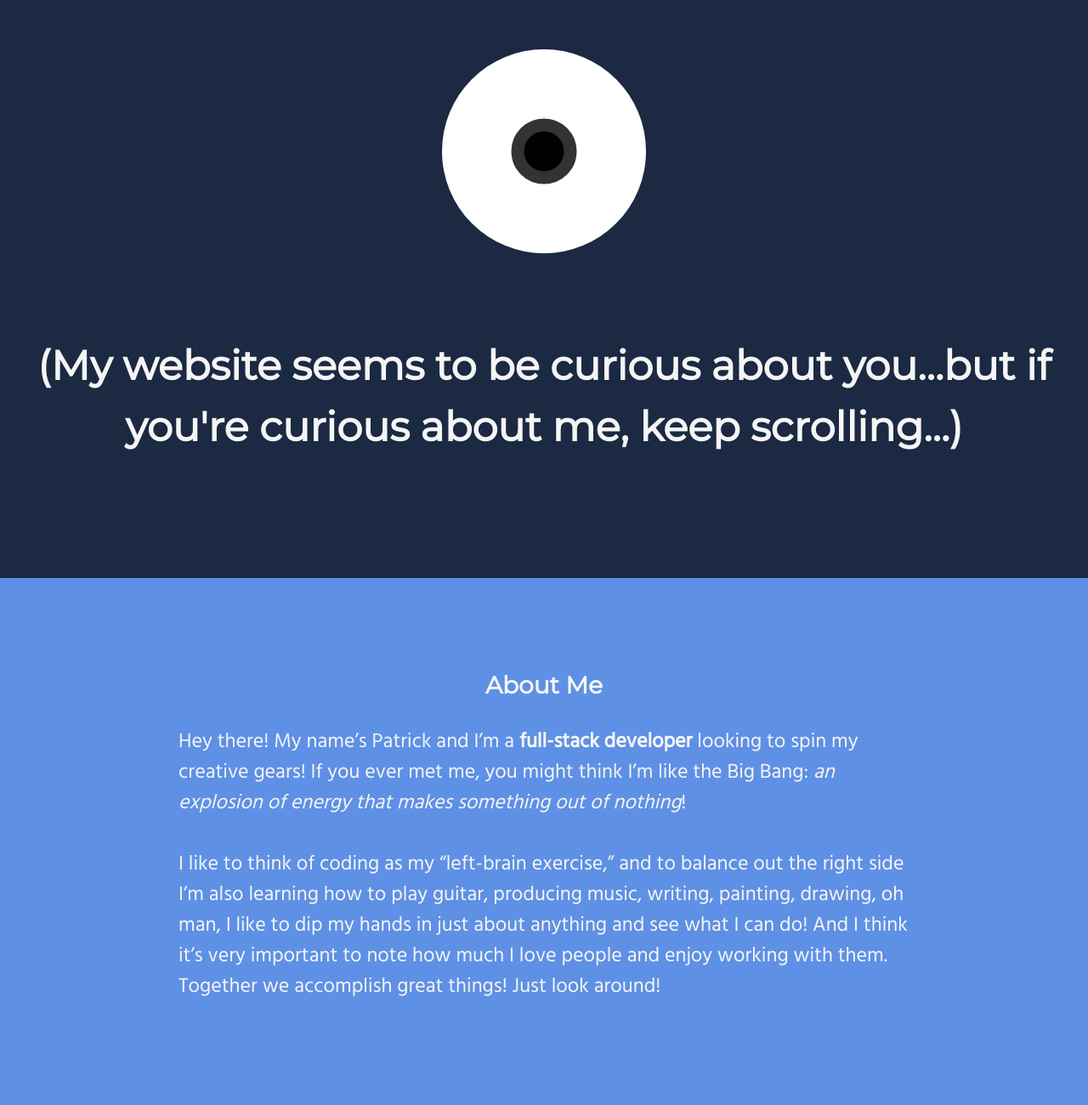
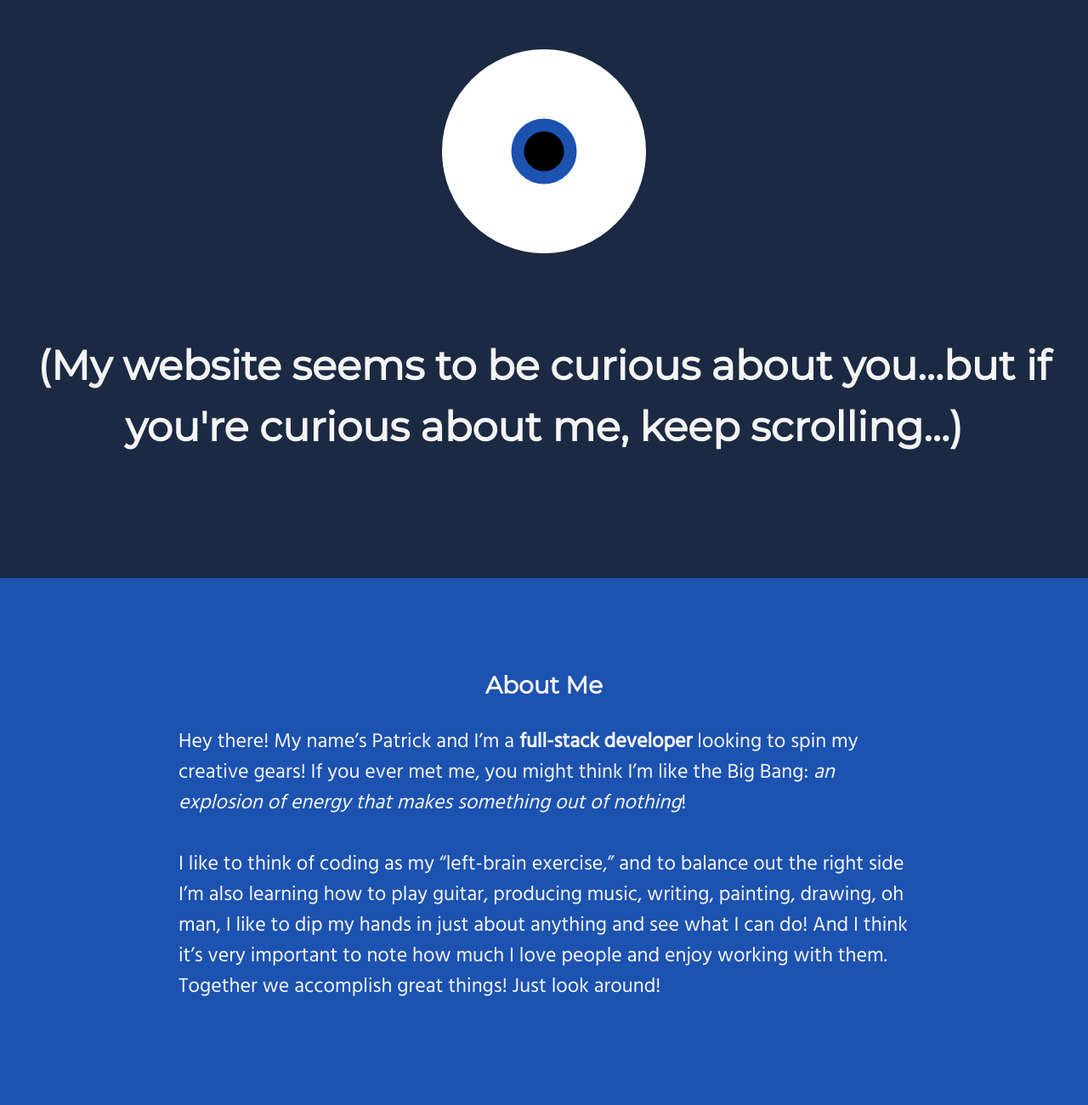
Before and after one commit to thinkful-ei-macaw/patrick-portfolio, a plain HTML site: page index.html in a window 1280 px wide. Shown: the part 320-1620 px from the top of the page at 85% size. Drawn offline with nearby package versions, Linux system fonts and the light colour scheme.

Commit message:
constrast repair

```diff
--- a/main.css
+++ b/main.css
@@ -38,7 +38,7 @@ body {
   left: 50%;
   transform: translate(-50%, -50%);
   border-radius: 50%;
-  border: 15px solid #333;
+  border: 15px solid #1c52b0;
 }
 
 nav,
@@ -126,7 +126,7 @@ img {
 }
 
 section:nth-child(even) {
-  background-color: #5e90e6;
+  background-color: #1c52b0;
 }
 
 h2 {
```
